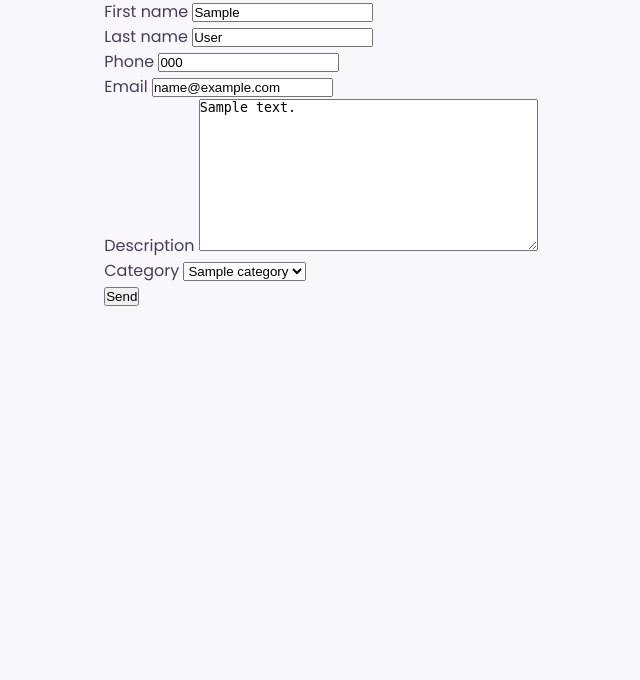
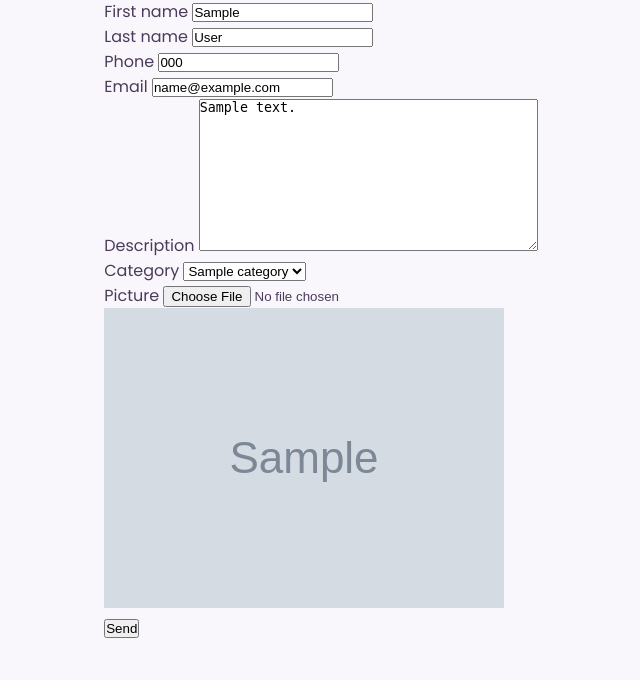
Before and after one commit to luiza-carla/agenda-curso, a Django app: page /contact/1/update/ in a window 1280 px wide. Shown: the part 134-814 px from the top of the page, without its empty margins (319-959 px from the left). Before the commit the page ends 440 px from the top, so only its background shows below. Run offline with Django 5.2, Linux system fonts and the light colour scheme; tables that the repository leaves empty hold one stand-in row (values such as "Sample post"); grey boxes marked "Sample" are stand-in pictures.

Commit message:
adição de imagem de contato
Co-authored-by: Copilot <copilot@github.com>

```diff
--- a/contact/forms.py
+++ b/contact/forms.py
@@ -2,8 +2,10 @@ from django import forms
 from contact.models import Contact
 
 class ContactForm(forms.ModelForm):
+
+    picture = forms.ImageField(widget=forms.FileInput(attrs={'accept': 'image/*', }))
     class Meta:
         model = Contact
         fields = (
-            'first_name', 'last_name', 'phone', 'email', 'description', 'category'
+            'first_name', 'last_name', 'phone', 'email', 'description', 'category', 'picture',
             )
--- a/contact/templates/contact/contact.html
+++ b/contact/templates/contact/contact.html
@@ -10,6 +10,9 @@
     <h1 class="single-contact-name">
         {{ contact.first_name}} {{ contact.last_name}}
     </h1>
+    {% if contact.picture %} <p>
+    <img src="{{ contact.picture.url }}" class="contact-image" alt="{{ contact.first_name }} {{ contact.last_name }}">
+    </p> {% endif %}
 
     <p><b>ID:</b> {{ contact.id }} </p>
     <p><b>Phone:</b> {{ contact.phone }} </p>
--- a/contact/templates/contact/create.html
+++ b/contact/templates/contact/create.html
@@ -29,7 +29,14 @@
           {% if field.help_text %}
           <p class="help_text">{{ field.help_text }}</p>
           {% endif %}
+
         </div>
+
+        {% if field.name == 'picture' and field.value.url %}
+            <div class="form-group">
+                <img src="{{ field.value.url }}" class="form-image" alt="">
+            </div>
+        {% endif %}
         {% endfor %}
       </div>
 
--- a/contact/views/contact_forms.py
+++ b/contact/views/contact_forms.py
@@ -7,7 +7,7 @@ def create(request):
     form_action = reverse('contact:create')
 
     if request.method == 'POST':
-        form = ContactForm(request.POST)
+        form = ContactForm(request.POST, request.FILES)
 
         context = {
         'site_title': 'Criar Contato - ',
@@ -33,7 +33,7 @@ def update(request, contact_id):
     form_action = reverse('contact:update', args=(contact_id,))
 
     if request.method == 'POST':
-        form = ContactForm(request.POST, instance=contact)
+        form = ContactForm(request.POST, request.FILES, instance=contact)
 
         context = {
         'site_title': 'Editar Contato - ',
```
